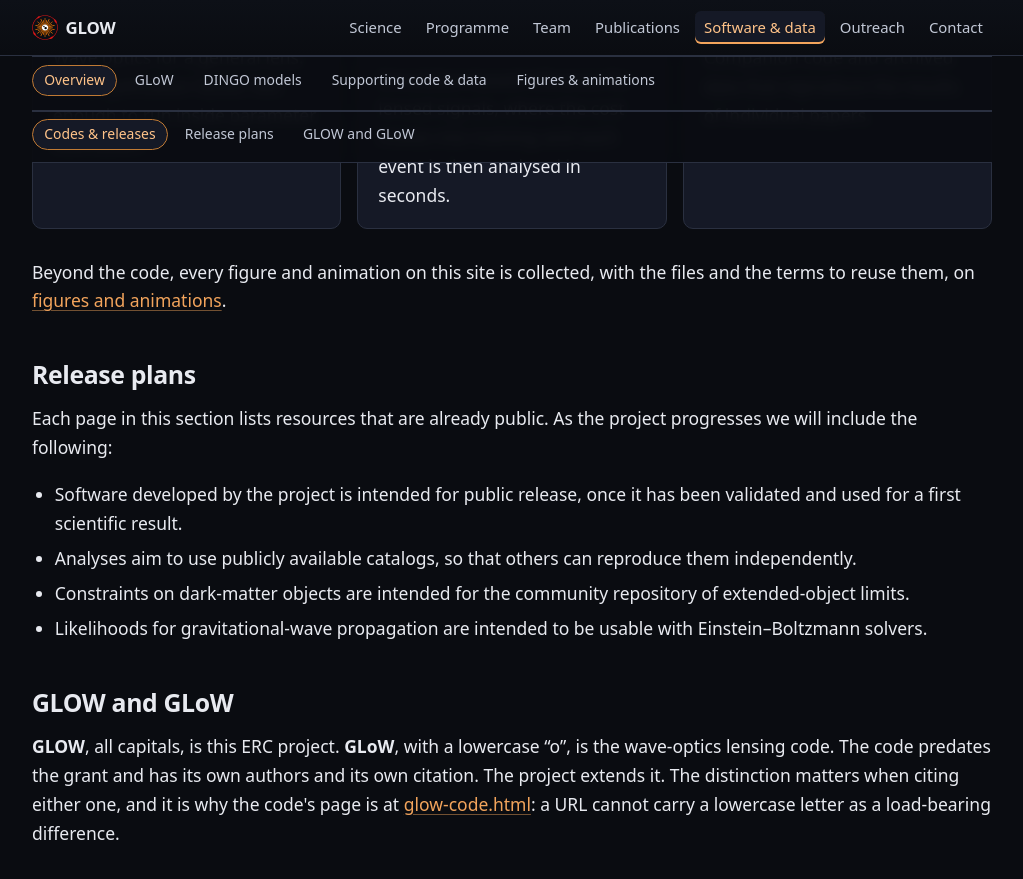
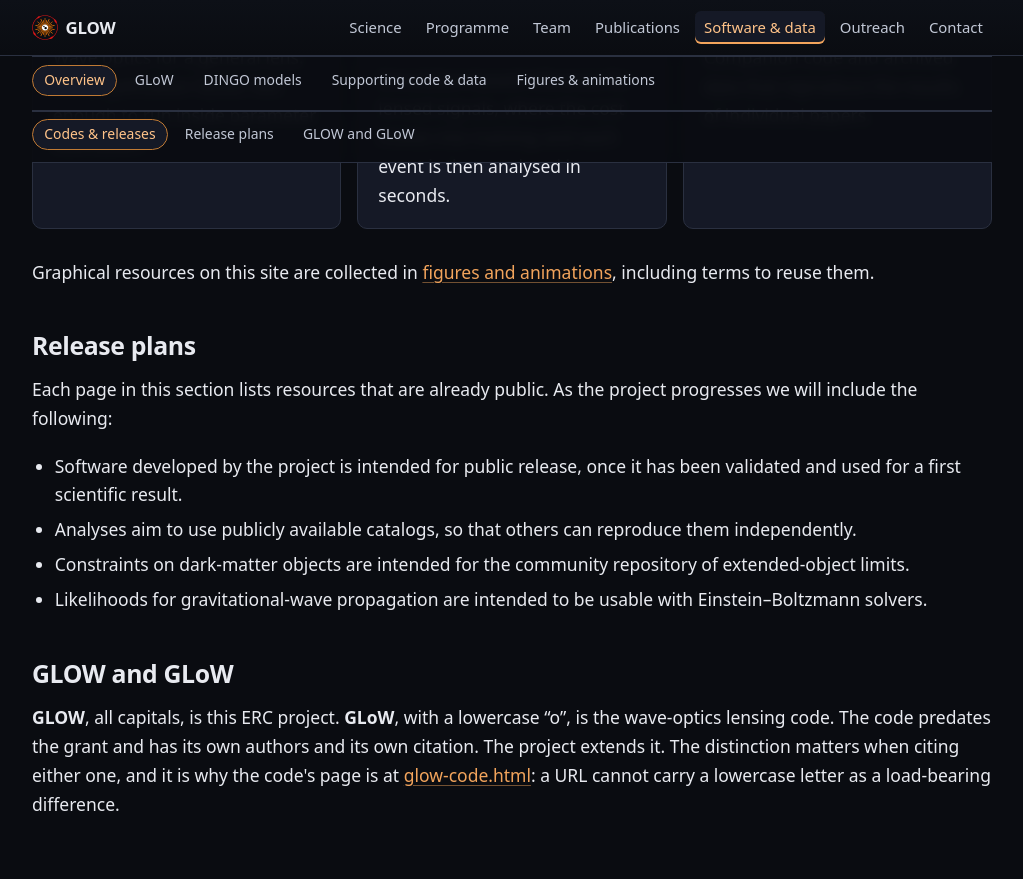
Before and after one commit to glow-astro/website, a Jekyll site: the page built from software.html, in a window 1280 px wide and 900 px high, scrolled down 662 px. Shown: the top 879 px of the window, without its empty margins (128-1151 px from the left). Built offline with Jekyll 4.4.1, drawn with Linux system fonts in a browser that asks for light colours.

Commit message:
Reword the figure-kit link on the software page
The owner's wording, applied as written: "Graphical resources on this site
are collected in figures and animations, including terms to reuse them."

Co-Authored-By: Claude Opus 5 <noreply@anthropic.com>
Claude-Session: https://claude.ai/code/session_01L7GT62S61eYxRuSFTmWGfu

```diff
--- a/software.html
+++ b/software.html
@@ -83,9 +83,9 @@ sections:
     {%- endfor %}
   </div>
   <p>
-    Beyond the code, every figure and animation on this site is collected, with
-    the files and the terms to reuse them, on
-    <a href="{{ '/figures.html' | relative_url }}">figures and animations</a>.
+    Graphical resources on this site are collected in
+    <a href="{{ '/figures.html' | relative_url }}">figures and animations</a>,
+    including terms to reuse them.
   </p>
 </section>
 
```
